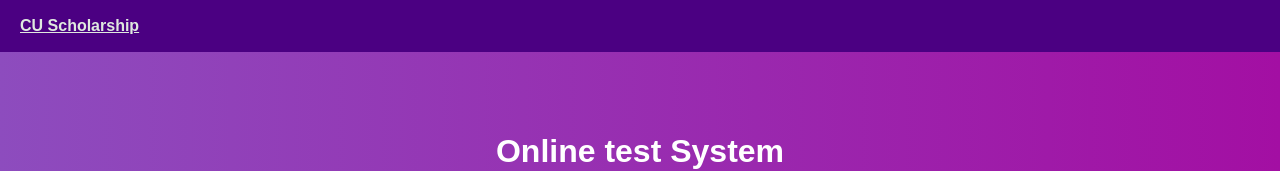
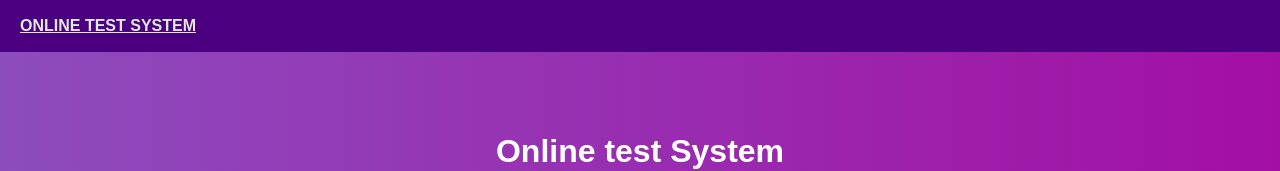
Before and after one commit to Hezekiah01/Online-Test-Website, a plain HTML site: page index.html in a window 1280 px wide. Shown: the top 171 px of the page. Drawn offline with Linux system fonts and the light colour scheme.

Commit message:
Update index.html

```diff
--- a/index.html
+++ b/index.html
@@ -9,7 +9,7 @@
 <body>
   <header>
     <nav class="navbar">
-      <a href="index.html" class="logo">CU Scholarship</a>
+      <a href="index.html" class="logo">ONLINE TEST SYSTEM</a>
       <ul>
         <!-- <li><a href="index.html">Home</a></li>
         <li><a href="quiz.html">Take Test</a></li> -->
```
